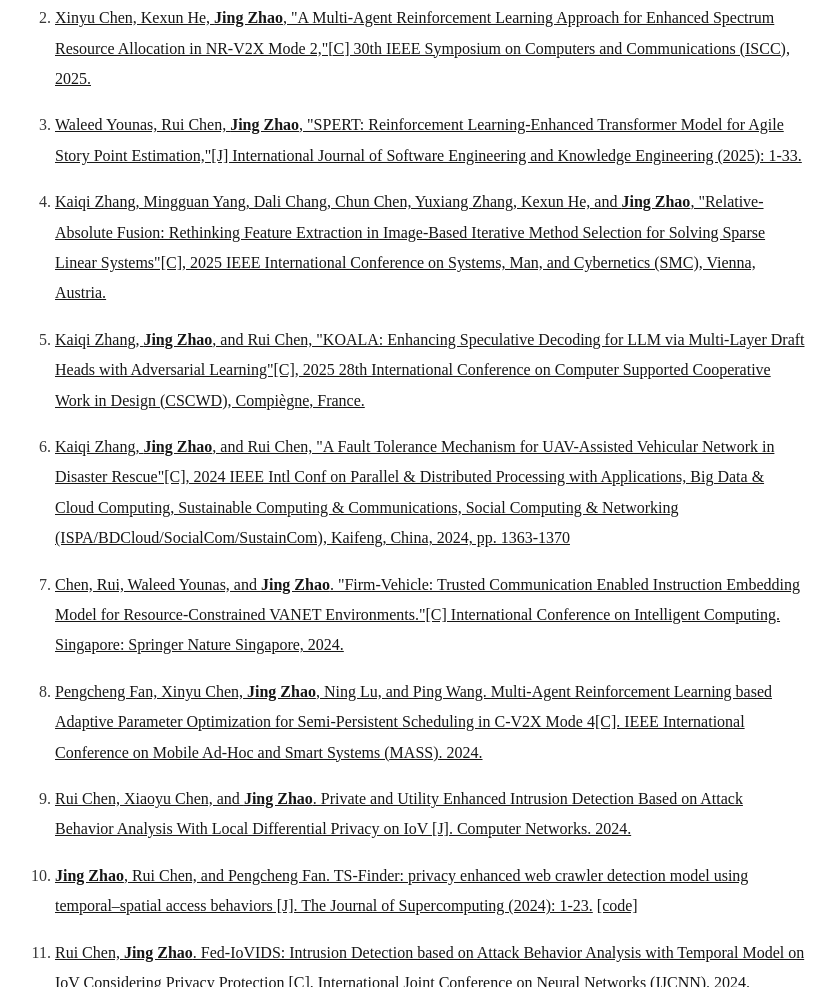
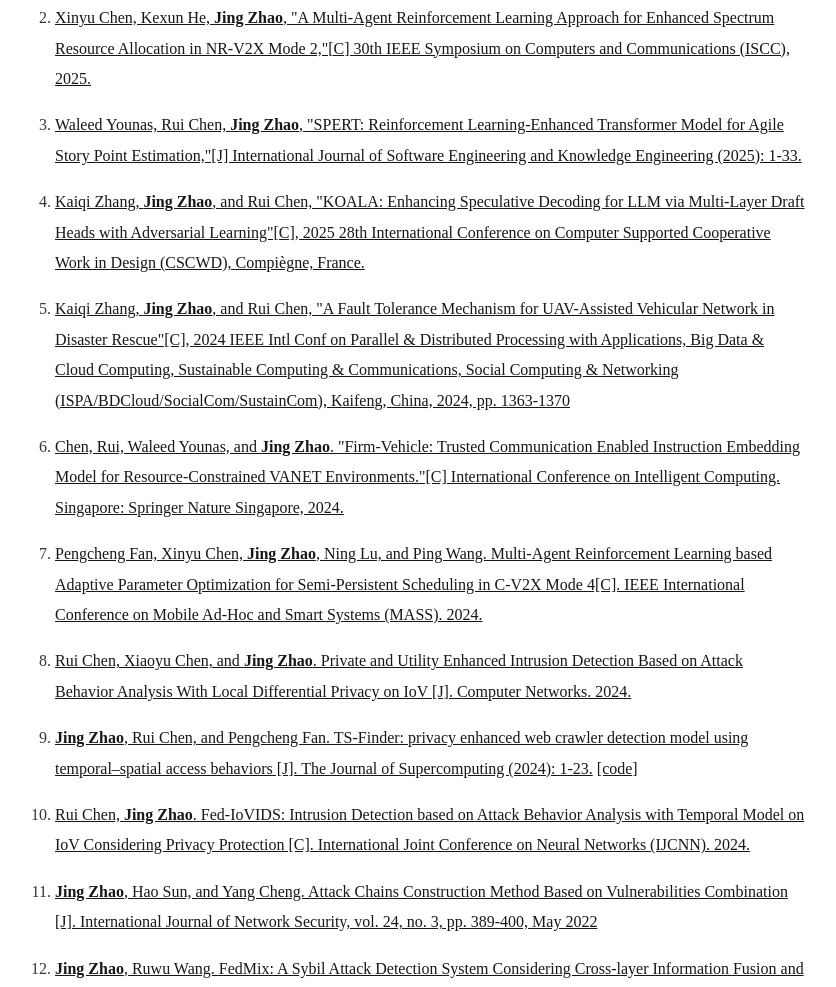
Before and after one commit to zhaojing-dlut/zhaojing-dlut.github.io, a plain HTML site: page index.html in a window 1280 px wide. Shown: the part 1011-1998 px from the top of the page, without its empty margins (435-1271 px from the left). Drawn offline with Linux system fonts and the light colour scheme.

Commit message:
Update index.html

```diff
--- a/index.html
+++ b/index.html
@@ -83,9 +83,6 @@ Released   : 20140221
 			</li>
 			<li>
 				<p><a href="/downloads/younas-spert.pdf"  target="_blank";> Waleed Younas, Rui Chen, <strong>Jing Zhao</strong>, "SPERT: Reinforcement Learning-Enhanced Transformer Model for Agile Story Point Estimation,"[J] International Journal of Software Engineering and Knowledge Engineering (2025): 1-33.</a></p>
-			</li>
-			<li>
-				<p><a href="/downloads/kaiqi_RAF.pdf"  target="_blank";> Kaiqi Zhang, Mingguan Yang, Dali Chang, Chun Chen, Yuxiang Zhang, Kexun He, and <strong>Jing Zhao</strong>, "Relative-Absolute Fusion: Rethinking Feature Extraction in Image-Based Iterative Method Selection for Solving Sparse Linear Systems"[C], 2025 IEEE International Conference on Systems, Man, and Cybernetics (SMC), Vienna, Austria.</a></p>
 			</li>
 			<li>
 				<p><a href="/downloads/kaiqi_koala.pdf"  target="_blank";> Kaiqi Zhang, <strong>Jing Zhao</strong>, and Rui Chen, "KOALA: Enhancing Speculative Decoding for LLM via Multi-Layer Draft Heads with Adversarial Learning"[C], 2025 28th International Conference on Computer Supported Cooperative Work in Design (CSCWD), Compiègne, France.</a></p>
```
